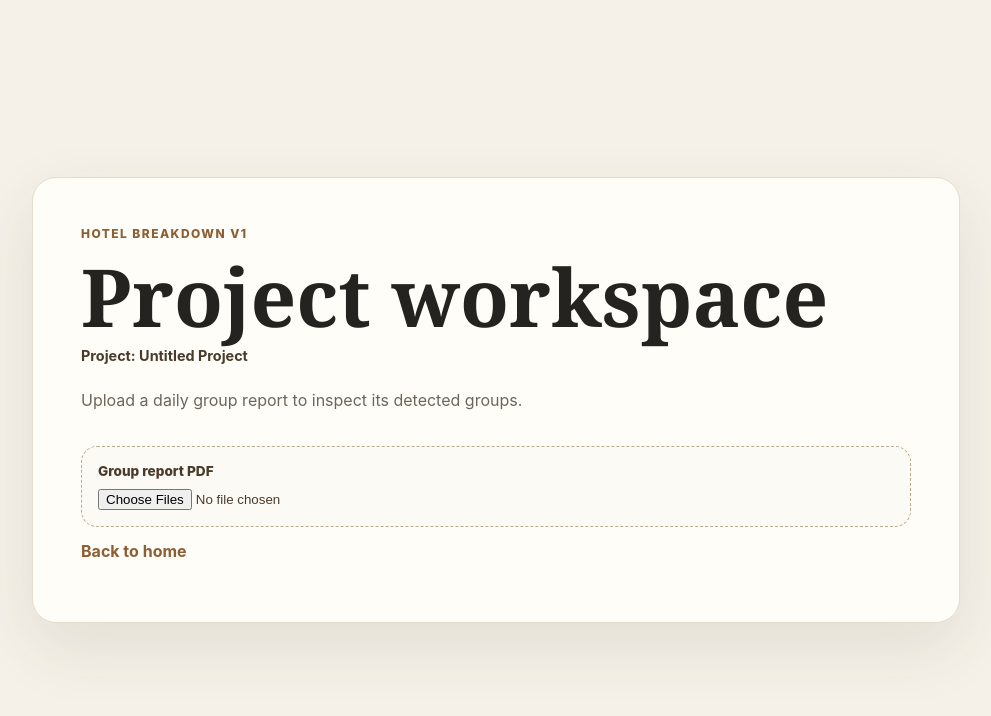
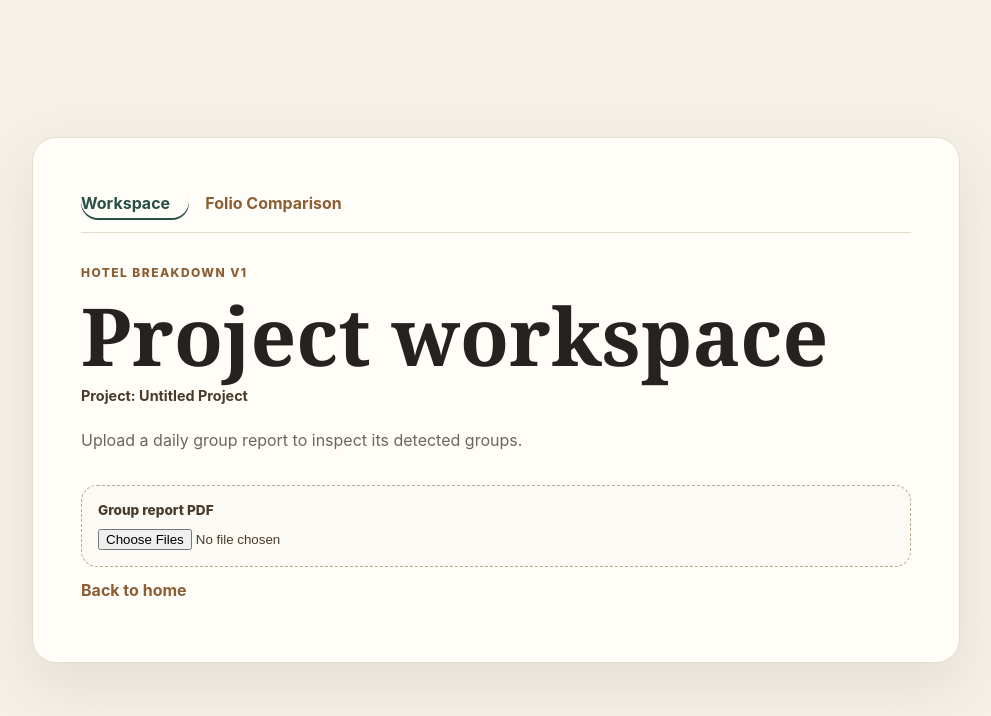
Before and after one commit to AbedJoulany/hotel-breakdown-v1, a React (Vite) app: page / in a window 1280 px wide. Both pictures are taken after a click on the button "New Project". Shown: the top 716 px of the page, without its empty margins (144-1135 px from the left). Built offline with nearby package versions, Linux system fonts and the light colour scheme.

Commit message:
feat: move Folio Comparison to a separate view

```diff
--- a/src/App.tsx
+++ b/src/App.tsx
@@ -21,7 +21,7 @@ import { hashArrayBuffer } from './infrastructure/files/hashArrayBuffer';
 import { loadWorkspaceSnapshot, saveWorkspaceSnapshot } from './infrastructure/storage/workspaceStore';
 import type { FolioWarningAcknowledgement } from './infrastructure/storage/workspaceStore';
 
-type View = 'home' | 'workspace';
+type View = 'home' | 'workspace' | 'folio';
 type UploadStatus = 'pending' | 'processing' | 'completed' | 'failed';
 
 interface UploadItem {
@@ -327,14 +327,36 @@ function App() {
     setCorrectionHistory((current) => [...current, correction]);
   }
 
-  if (view === 'workspace') {
+  if (view === 'workspace' || view === 'folio') {
     return (
       <main className="app-shell">
-        <section className="workspace-card" aria-labelledby="workspace-title">
-          <p className="eyebrow">Hotel Breakdown V1</p>
-          <h1 id="workspace-title">Project workspace</h1>
-          {project && <p className="project-name">Project: {project.name}</p>}
-          <p className="muted">Upload a daily group report to inspect its detected groups.</p>
+        <section
+          className="workspace-card"
+          aria-labelledby={view === 'folio' ? 'folio-screen-title' : 'workspace-title'}
+        >
+          <nav className="screen-navigation" aria-label="Project screens">
+            <button
+              className={`text-button${view === 'workspace' ? ' active' : ''}`}
+              type="button"
+              aria-current={view === 'workspace' ? 'page' : undefined}
+              onClick={() => setView('workspace')}
+            >
+              Workspace
+            </button>
+            <button
+              className={`text-button${view === 'folio' ? ' active' : ''}`}
+              type="button"
+              aria-current={view === 'folio' ? 'page' : undefined}
+              onClick={() => setView('folio')}
+            >
+              Folio Comparison
+            </button>
+          </nav>
+          <div className="workspace-content" hidden={view === 'folio'}>
+            <p className="eyebrow">Hotel Breakdown V1</p>
+            <h1 id="workspace-title">Project workspace</h1>
+            {project && <p className="project-name">Project: {project.name}</p>}
+            <p className="muted">Upload a daily group report to inspect its detected groups.</p>
           <label className="upload-box">
             <span>Group report PDF</span>
             <input
@@ -461,14 +483,6 @@ function App() {
                 selectedGroupName={project?.selectedGroupName ?? null}
                 rules={pricingRules}
                 onRulesChange={setPricingRules}
-              />
-              <FolioComparisonPanel
-                groupRooms={selectedFolioGroupRooms}
-                warningAcknowledgement={folioWarningAcknowledgement}
-                onFolioLoaded={(fileHash) => setFolioWarningAcknowledgement({ folioFileHash: fileHash, acknowledgedAt: '' })}
-                onWarningAcknowledged={() => setFolioWarningAcknowledgement((current) => current
-                  ? { ...current, acknowledgedAt: new Date().toISOString() }
-                  : current)}
               />
               {roomNightSummary && (
                 <section className="room-night-summary" aria-labelledby="room-night-title">
@@ -604,6 +618,26 @@ function App() {
           <button className="text-button" onClick={() => setView('home')}>
             Back to home
           </button>
+          </div>
+          <section className="folio-screen" hidden={view !== 'folio'} aria-labelledby="folio-screen-title">
+            <div className="folio-screen-heading">
+              <div>
+                <p className="eyebrow">Project workspace</p>
+                <h1 id="folio-screen-title">Folio Comparison</h1>
+              </div>
+              <button className="text-button" type="button" onClick={() => setView('workspace')}>
+                Back to Workspace
+              </button>
+            </div>
+            <FolioComparisonPanel
+              groupRooms={selectedFolioGroupRooms}
+              warningAcknowledgement={folioWarningAcknowledgement}
+              onFolioLoaded={(fileHash) => setFolioWarningAcknowledgement({ folioFileHash: fileHash, acknowledgedAt: '' })}
+              onWarningAcknowledged={() => setFolioWarningAcknowledgement((current) => current
+                ? { ...current, acknowledgedAt: new Date().toISOString() }
+                : current)}
+            />
+          </section>
         </section>
       </main>
     );
--- a/src/styles.css
+++ b/src/styles.css
@@ -55,6 +55,50 @@ button:hover {
 .workspace-card {
   max-width: 58rem;
   padding: clamp(1.5rem, 4vw, 3rem);
+}
+
+.screen-navigation {
+  align-items: center;
+  border-bottom: 1px solid #e4ddce;
+  display: flex;
+  gap: 1rem;
+  margin-bottom: 2rem;
+  padding-bottom: 0.75rem;
+}
+
+.screen-navigation .text-button {
+  padding-bottom: 0.45rem;
+  padding-top: 0.45rem;
+}
+
+.screen-navigation .text-button.active {
+  color: #294f45;
+  box-shadow: inset 0 -2px 0 #294f45;
+}
+
+.folio-screen {
+  display: grid;
+  gap: 1rem;
+}
+
+.folio-screen[hidden],
+.workspace-content[hidden] {
+  display: none;
+}
+
+.folio-screen-heading {
+  align-items: flex-start;
+  display: flex;
+  gap: 1rem;
+  justify-content: space-between;
+}
+
+.folio-screen-heading h1 {
+  font-size: clamp(2.2rem, 6vw, 4rem);
+}
+
+.folio-screen-heading .project-name {
+  margin-bottom: 0;
 }
 
 .eyebrow {
@@ -889,6 +933,16 @@ h1 {
     padding: 1.25rem;
   }
 
+  .screen-navigation,
+  .folio-screen-heading {
+    align-items: stretch;
+    flex-direction: column;
+  }
+
+  .screen-navigation {
+    gap: 0.25rem;
+  }
+
   .action-grid {
     grid-template-columns: 1fr;
   }
```
Also changed, not shown: 3 other files (tests, documents, lock files or other folders).
